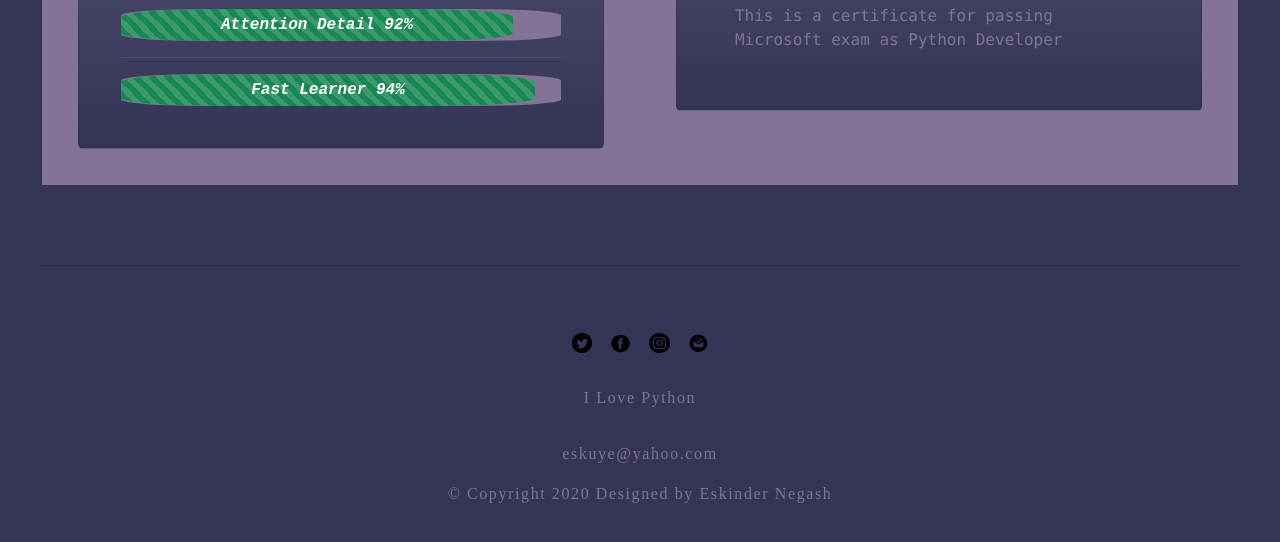
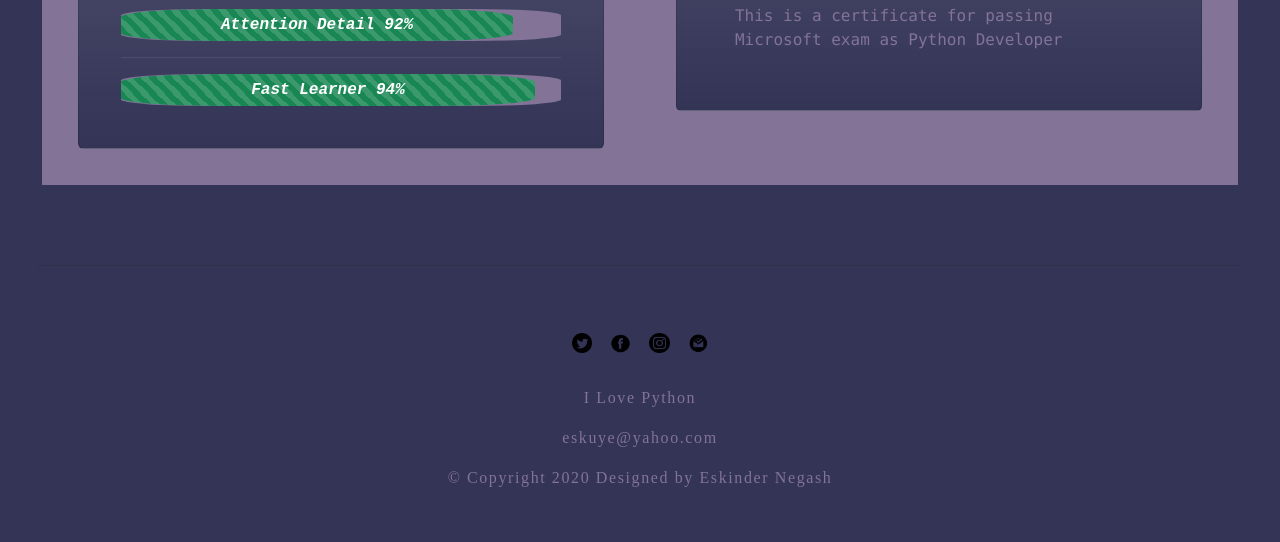
Before and after one commit to eskuye11/somedocs, a plain HTML site: page page/index.html in a window 1280 px wide. Shown: the part 564-1106 px from the top of the page. Drawn offline with nearby package versions, Linux system fonts and the light colour scheme.

Commit message:
Update index.html
email correction (class)

```diff
--- a/page/index.html
+++ b/page/index.html
@@ -144,7 +144,7 @@
 
         <div id="foot-text">
           <p class="design loveP">I Love Python</p>
-          <p class="design loveP">eskuye@yahoo.com</p>
+          <p class="design">eskuye@yahoo.com</p>
           <p class="design">© Copyright 2020 Designed by Eskinder Negash</p>
         </div>
 
```
